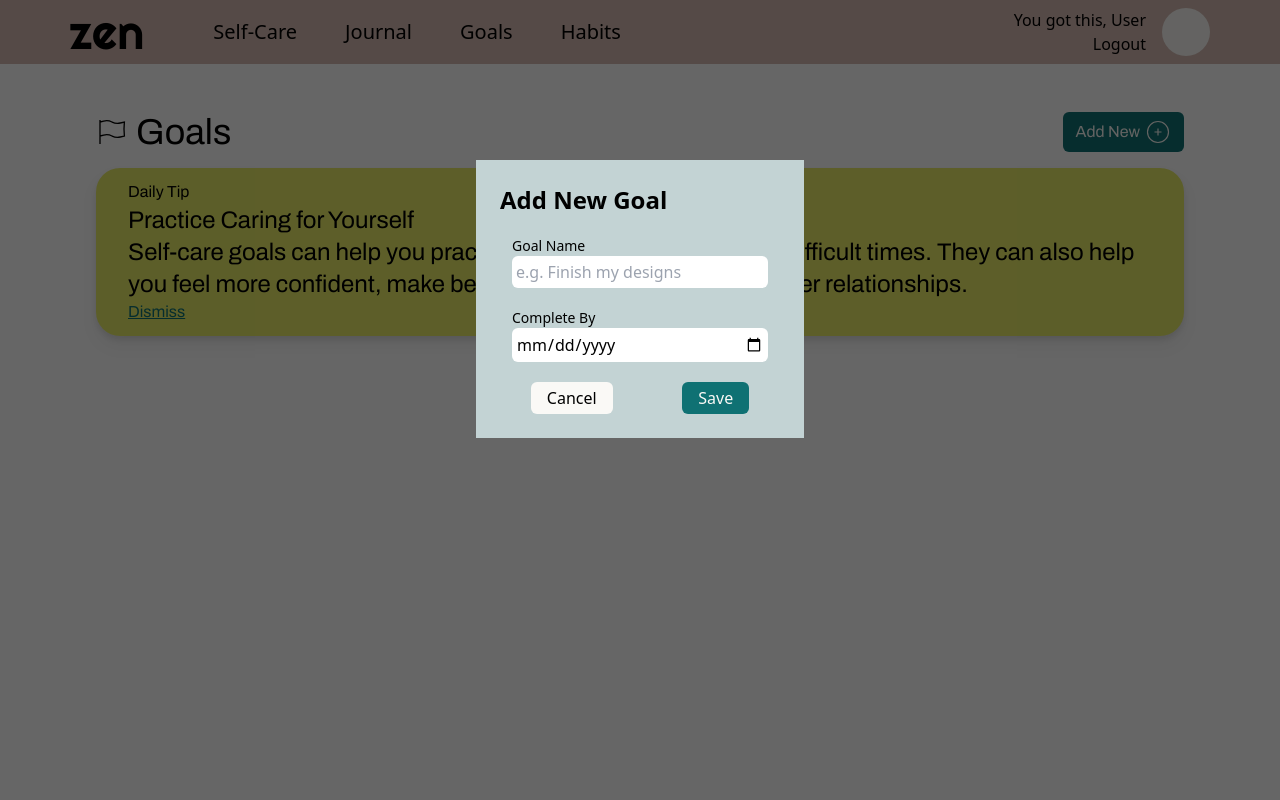
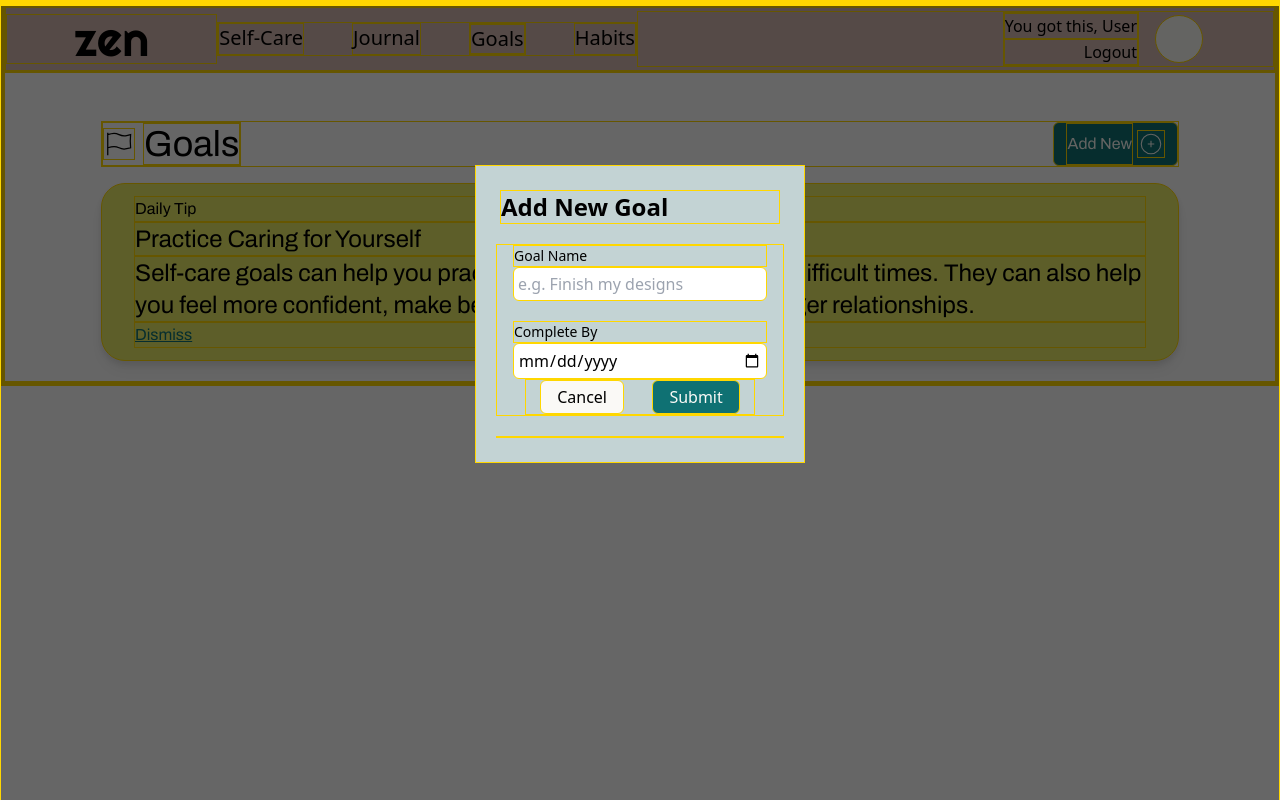
Before and after one commit to rominadouk/zen-redesign, a React (Create React App) app: page /goals in a window 1280 px wide. Both pictures are taken after a click on the button "Add New". Built offline with nearby package versions, Linux system fonts and the light colour scheme; no server answers.

Commit message:
add goal modal is functional and correctly sends and recieves data from backend

```diff
--- a/src/index.css
+++ b/src/index.css
@@ -3,6 +3,6 @@
 @tailwind components;
 @tailwind utilities;
 
-/* * {
+* {
     border: 1px solid gold;
-} */
+}
--- a/src/modules/goals-page/goals.tsx
+++ b/src/modules/goals-page/goals.tsx
@@ -17,6 +17,7 @@ const Goals = () => {
     const [allGoals, setAllGoals] = useState([] as Goal[])
     const [incompletedGoals, setIncompletedGoals] = useState([] as Goal[])
 
+    //Get goals and filter out incompleted goals to a different array
     const getGoals = async () => {
         try {
             const response = await axios.get('http://localhost:4000/goals')
@@ -26,14 +27,19 @@ const Goals = () => {
         } catch (err) {
             console.log(err)
         }
+    };
 
-    };
+    const handleCompletedGoals = (e:React.ChangeEvent<HTMLInputElement>) => {
+        e.preventDefault();
+
+
+    }
 
     useEffect(()=> {
         getGoals()
         document.getElementById('dismiss-tip')?.addEventListener('click', () => {
             const tipContainer = document.getElementById('daily-tip-container')
-            tipContainer!.className = 'invisible'
+            tipContainer!.className = 'hidden'
 
         })
 
@@ -68,15 +74,19 @@ const Goals = () => {
                     month:'short',
                     day:'numeric',
                     year:'numeric'
-                })
+                });
 
                 return (
-                    <div className='goal-entry flex flex-col bg-light-blue-goals mx-5 my-1 h-20 md:mx-16 xl:mx-24' key={incompleteGoal._id}>
-                        <div className='flex flex-row mt-4'>
-                            <input className='ml-3 mr-2' type='checkbox' name="isCompleted"/>
-                            <p className='text-2xl'>{incompleteGoal.title}</p>
+                    <div className='goal-entry flex flex-col place-content-center bg-light-blue-goals mx-5 my-1 h-20 md:mx-16 xl:mx-24' key={incompleteGoal._id}>
+                        <div className='flex flex-row justify-between'>
+                            <div className='flex flex-row'>
+                                <input className='ml-3 mr-2' type='checkbox' name="isCompleted"/>
+                                <p className='text-2xl'>{incompleteGoal.title}</p>
+                            </div>
+                            <p className='text-base place-self-center mr-4'>{formattedDate}</p>
                         </div>
-                        <p className='text-base self-end mr-4'>{formattedDate}</p>
+
+
                     </div>
                 )
             })}
--- a/src/modules/goals-page/new-goal.tsx
+++ b/src/modules/goals-page/new-goal.tsx
@@ -3,6 +3,7 @@ import { useState } from 'react';
 import axios from "axios";
 
 const AddGoal = () => {
+
     let emptyGoal = {
         title: '',
         toBeCompletedBy: new Date(),
@@ -11,7 +12,7 @@ const AddGoal = () => {
 
     const [newGoal, setNewGoal] = useState(emptyGoal)
 
-    //handles form change of new goal
+    //handles form change of new goal, for updating
     const handleChange = (e:React.ChangeEvent<HTMLInputElement>) => {
         const { name, value, type, checked } = e.target;
         setNewGoal((prevGoal)=> ({
@@ -21,16 +22,31 @@ const AddGoal = () => {
     };
 
     //sends new object newGoal to the backend
-    const handleCreateGoal = (newGoal: {title:string; toBeCompletedBy: Date; isCompleted: boolean}) => {
-        axios.post('http://localhost:4000/goals', newGoal).then((response)=> {
-            console.log(response)
-        })
+    const handleCreateGoal = async (newGoal: { title: string; toBeCompletedBy: Date; isCompleted: boolean }) => {
+        try {
+            const response = await axios.post('http://localhost:4000/goals', newGoal);
+            console.log(response);
+        } catch (error) {
+            console.error(error);
+        }
     };
 
     //telling react that type e is a react form element for typescript
-    const handleSubmit = (e: React.FormEvent<HTMLFormElement>) => {
+    const handleSubmit = async (e: React.FormEvent<HTMLFormElement>) => {
         e.preventDefault();
-        handleCreateGoal(newGoal);
+        // Check if the title field is empty
+        if (newGoal.title.trim() === '') {
+            alert('Please enter a goal title.');
+            return;
+        }
+
+        // If the title is not empty, proceed with creating the goal
+        try {
+            await handleCreateGoal(newGoal);
+        } catch (error) {
+            console.error(error);
+        }
+
     };
 
     return (
@@ -39,15 +55,22 @@ const AddGoal = () => {
             <div id='new-goal-modal-bg' className='h-screen w-screen fixed pin z-40 overflow-auto bg-smoke-dark flex'></div>
             <section className='z-50 fixed flex flex-col my-40 justify-center bg-goal-modal-blue p-2 py-6'>
             <h1 className='text-2xl font-semibold mx-4'>Add New Goal</h1>
-                <form className='flex flex-col w-72 my-5 px-4 mx-3'>
-                    <label className='text-sm '>Goal Name</label>
-                    <input id='goal-title'  className='p-1 rounded-md' type='text' name='title' placeholder='e.g. Finish my designs' />
+
+            {/* MODAL FORM TO CREATE NEW GOAL */}
+                <form className='flex flex-col w-72 my-5 px-4 mx-3' onSubmit={handleSubmit}>
+                    <label className='text-sm'>Goal Name</label>
+                    <input id='goal-title'  className='p-1 rounded-md' type='text' name="title" onChange={handleChange} placeholder='e.g. Finish my designs' />
                     <label className='mt-5 text-sm '>Complete By</label>
-                    <input id='date-to-complete' className='p-1 rounded-md' type='date' name='toBeCompletedBy' placeholder='e.g. Date to be completed'/>
+                    <input id='date-to-complete' className='p-1 rounded-md' type='date' name='toBeCompletedBy' onChange={handleChange} placeholder='e.g. Date to be completed'/>
+                    <div id='goal-buttons' className='flex flex-row mx-3 justify-around'>
+                        <button id='cancel-goal-modal' className='flex bg-off-white rounded-md px-4 py-1 align-center'>Cancel</button>
+                        <input className='flex bg-sea-green-blue text-off-white rounded-md px-4 py-1 align-center' type='submit'/>
+                    </div>
+
                 </form>
+                {/* NEW GOAL MODAL FORM END */}
+
             <div id='goal-buttons' className='flex flex-row mx-3 justify-around'>
-                <button id='cancel-goal-modal' className='flex bg-off-white rounded-md px-4 py-1 align-center'>Cancel</button>
-                <button className='flex bg-sea-green-blue text-off-white rounded-md px-4 py-1 align-center'>Save</button>
             </div>
             </section>
         </div>
```
